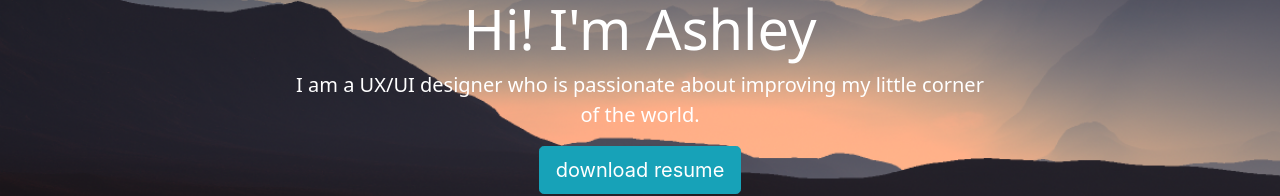
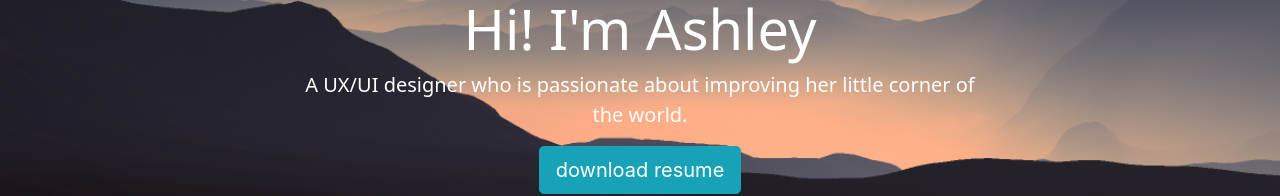
Before and after one commit to avanwoe/week_18_homework, a plain HTML site: page index.html in a window 1280 px wide. Shown: the part 293-489 px from the top of the page. Drawn offline with nearby package versions, Linux system fonts and the light colour scheme.

Commit message:
Update index.html

```diff
--- a/index.html
+++ b/index.html
@@ -44,7 +44,7 @@
   <div class="jumbotron photoBackground" img="images/mountainlandscape.png">
     <div class="jumboCopy">
       <h1 class="display-4">Hi! I'm Ashley</h1>
-      <p class="lead">I am a UX/UI designer who is passionate about improving my little corner of the world.</p>
+      <p class="lead">A UX/UI designer who is passionate about improving her little corner of the world.</p>
       <a class="btn btn-info btn-lg" href="#" role="button">download resume</a>
     </div>
   </div>
```
